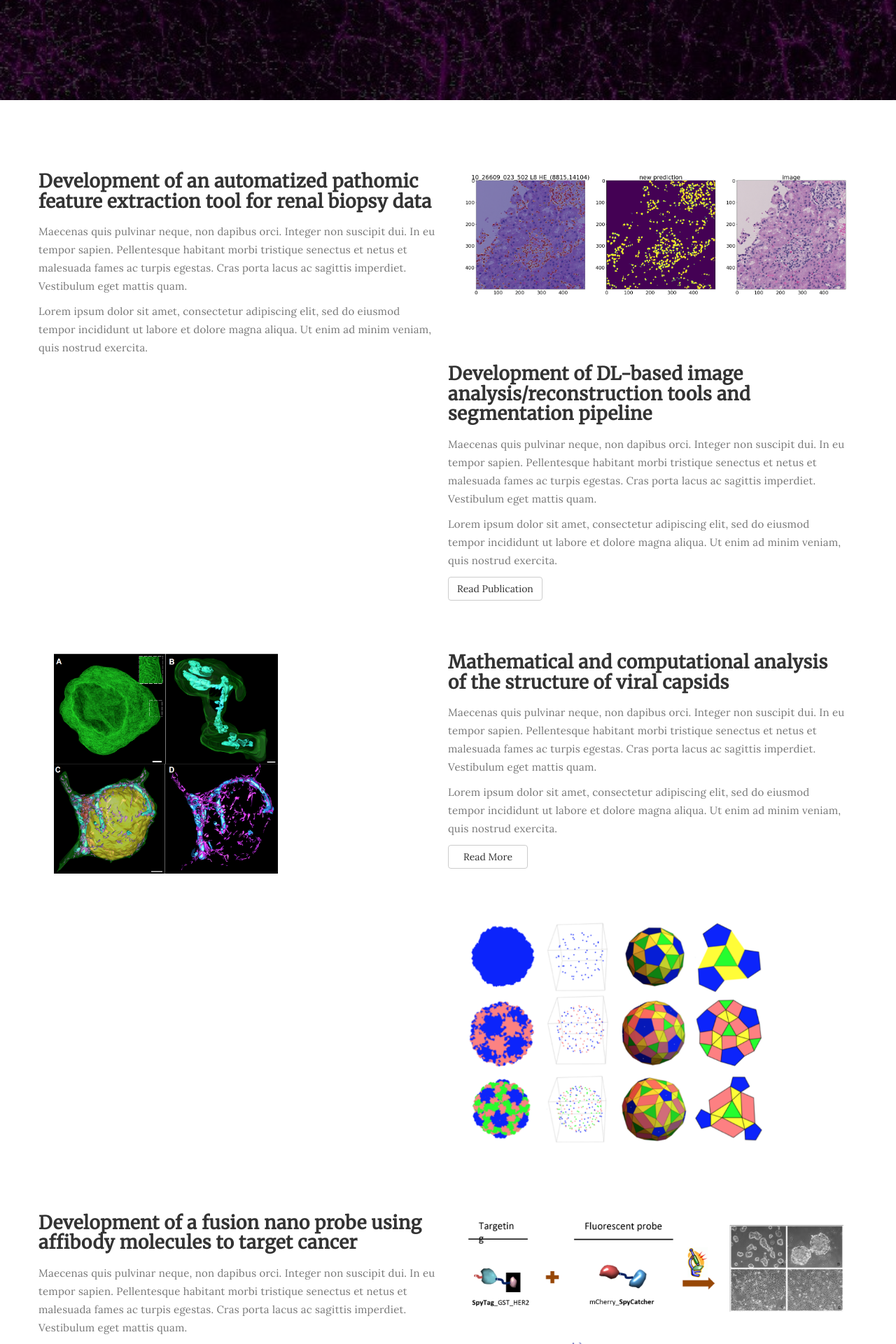
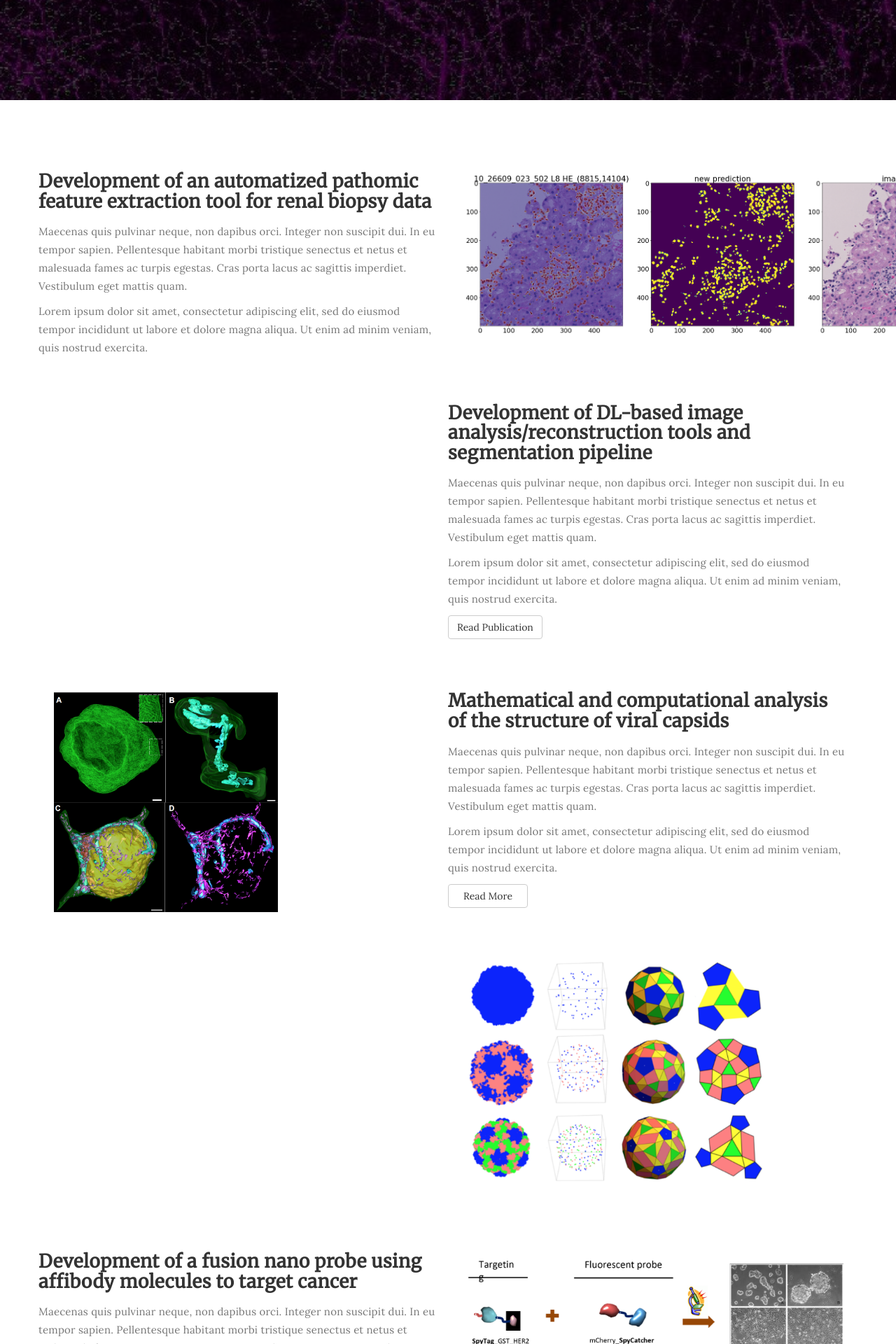
Before and after one commit to rpraka/JihyeonJe.com, a Jekyll site: the page about.html, which Jekyll copies as it is, in a window 1280 px wide. Shown: the part 529-2449 px from the top of the page at 70% size. Built offline with Jekyll 4.4.1, drawn with Linux system fonts in a browser that asks for light colours.

Commit message:
Update about.html

```diff
--- a/about.html
+++ b/about.html
@@ -89,7 +89,7 @@ http://www.tooplate.com/view/2085-neuron
                     </div>
 
                     <div class="col-md-6 col-sm-6">
-                         <img src="images/inflam.png" style="width: 100%; height: 150%"/>
+                         <img src="images/inflam.png" style="width: 130%; height: 200%"/>
                     </div>
 
 
```
